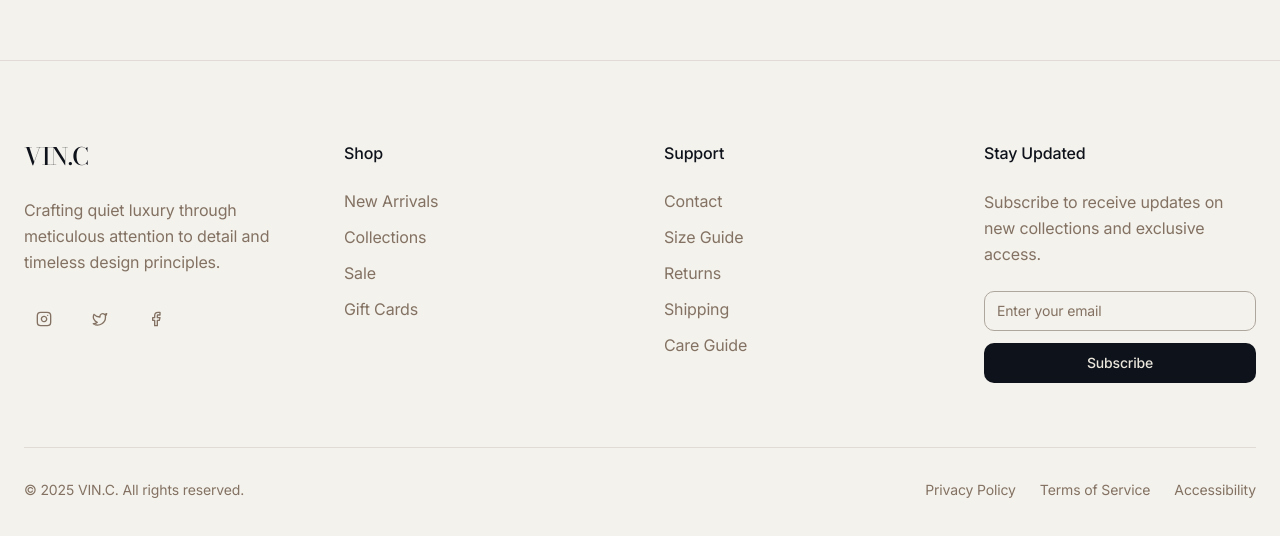
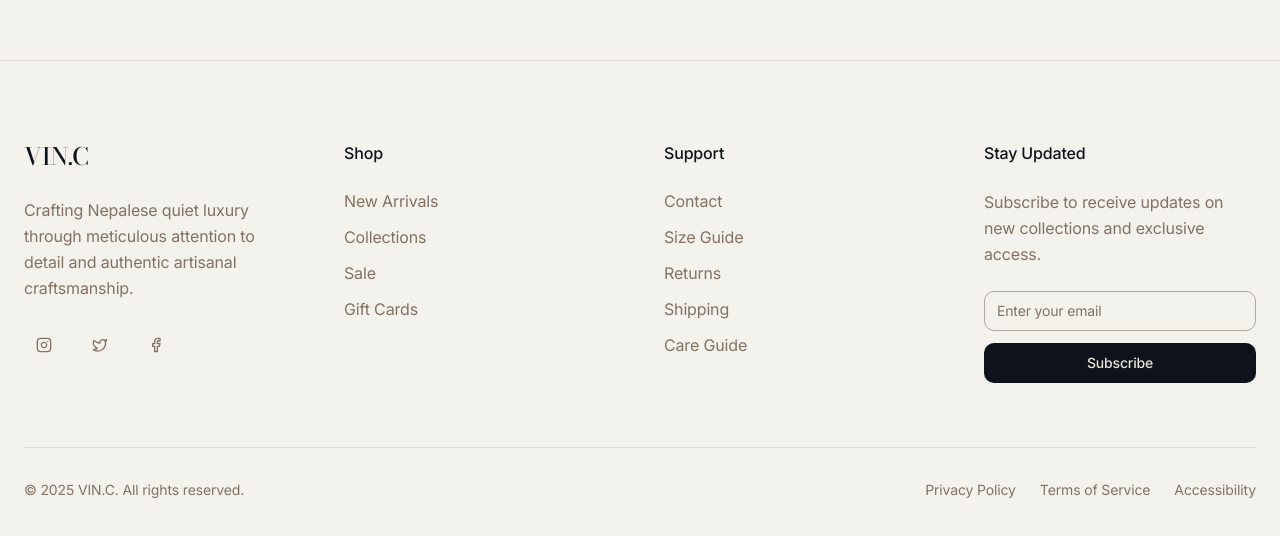
Before and after one commit to Ramoniswack/VIN.C, a React (Vite) app: page / in a window 1280 px wide. Shown: the part 2217-2753 px from the top of the page. Built offline with nearby package versions, Linux system fonts and the light colour scheme.

Commit message:
content: update footer description to highlight Nepalese craftsmanship

```diff
--- a/src/components/Footer.tsx
+++ b/src/components/Footer.tsx
@@ -13,8 +13,8 @@ export const Footer = () => {
               VIN.C
             </h3>
             <p className="font-body text-mink leading-relaxed mb-6">
-              Crafting quiet luxury through meticulous attention to detail and
-              timeless design principles.
+              Crafting Nepalese quiet luxury through meticulous attention to detail and
+              authentic artisanal craftsmanship.
             </p>
             <div className="flex space-x-4">
               <Button
```
